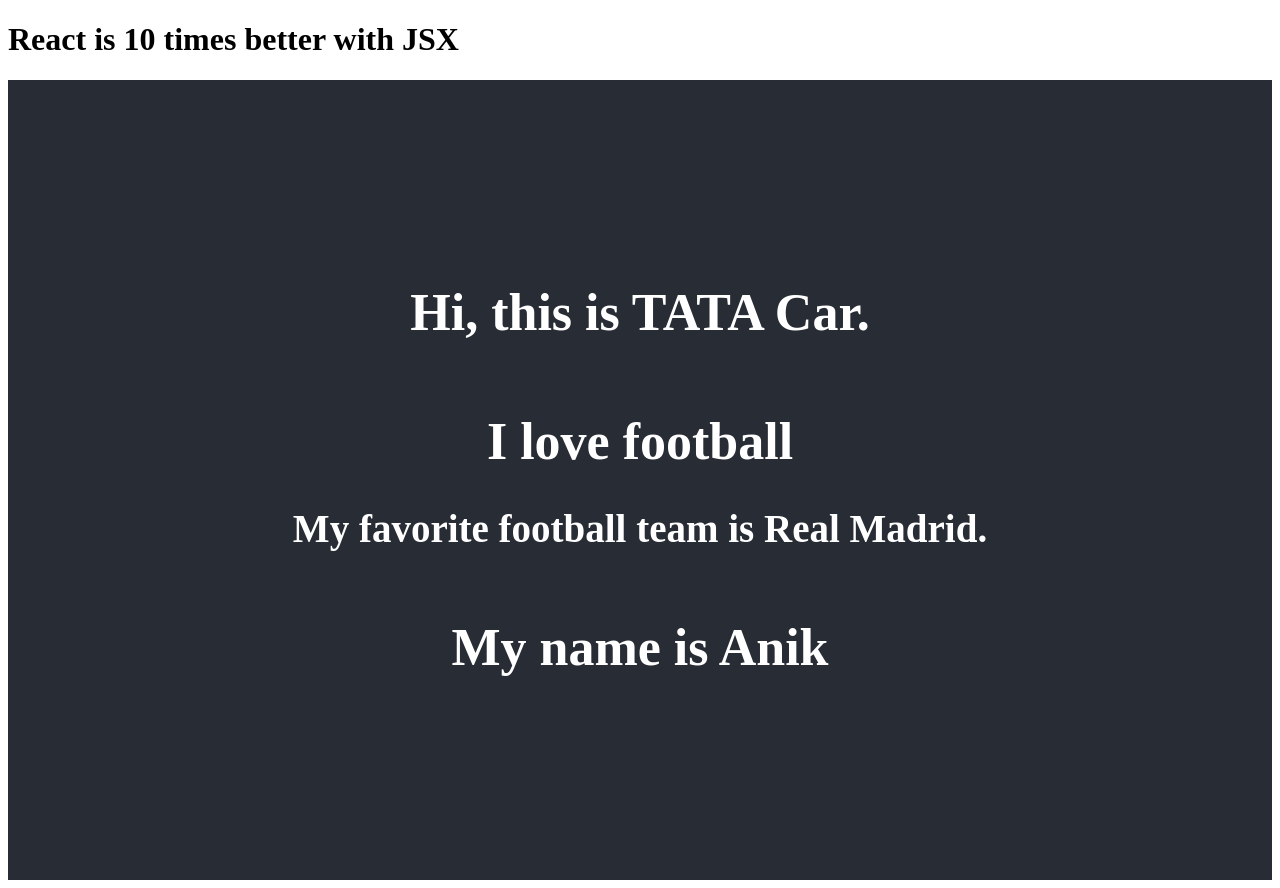
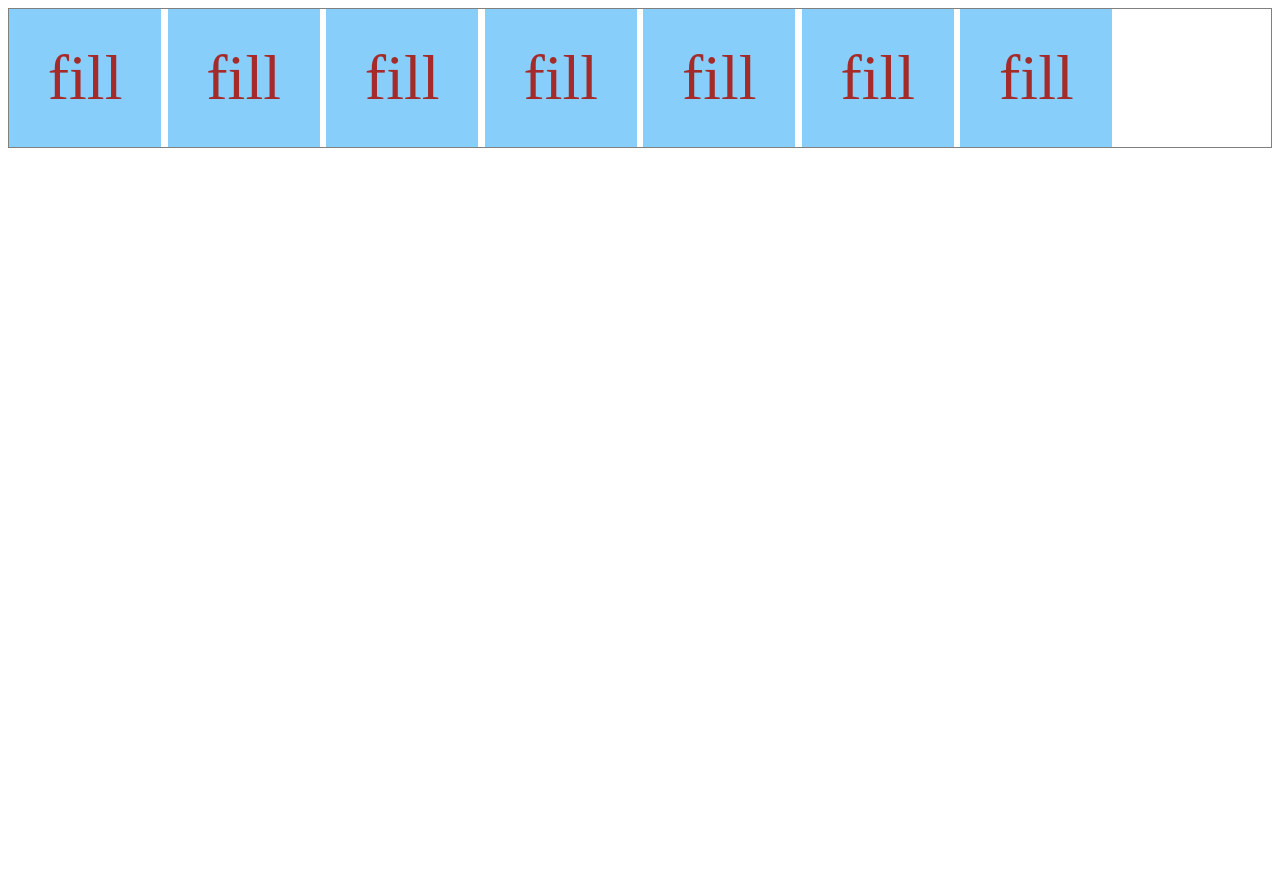
Before and after one commit to AnikBhadra/react101, a React (Vite) app: page / in a window 1280 px wide. After the commit the page ends 800 px from the top, so only its background shows below. Built offline with nearby package versions, Linux system fonts and the light colour scheme.

Commit message:
grid_auto_fill

```diff
--- a/Components/Car_class.jsx
+++ /dev/null
@@ -1,13 +0,0 @@
-import React, { Component } from 'react'
-
-export class Car_class extends Component {
-    render() {
-        return (
-            <div>
-                <h1>Hi, this is TATA Car.</h1>
-            </div>
-        )
-    }
-}
-
-export default Car_class
--- a/Components/Create_jsx.jsx
+++ /dev/null
@@ -1,12 +0,0 @@
-import React from 'react'
-
-
-function Create_jsx() {
-    return (
-        <div>
-            <h1>React is {5 + 5} times better with JSX</h1>
-        </div>
-    )
-}
-
-export default Create_jsx
--- a/Components/Football_function.jsx
+++ /dev/null
@@ -1,14 +0,0 @@
-import React, { Component } from 'react'
-
-export class Football_function extends Component {
-    render() {
-        return (
-            <div>
-                <h1>I love football</h1>
-                <h2>My favorite football team is Real Madrid.</h2>
-            </div>
-        )
-    }
-}
-
-export default Football_function
--- /dev/null
+++ b/Components/Grid_auto_fill.jsx
@@ -0,0 +1,19 @@
+import React from 'react'
+
+function Grid_auto_fill() {
+    return (
+        <div>
+            <div class="grid auto-fill">
+                <div>fill</div>
+                <div>fill</div>
+                <div>fill</div>
+                <div>fill</div>
+                <div>fill</div>
+                <div>fill</div>
+                <div>fill</div>
+            </div>
+        </div>
+    )
+}
+
+export default Grid_auto_fill
--- a/Components/Name.jsx
+++ /dev/null
@@ -1,12 +0,0 @@
-import React from 'react'
-
-function Library(props) {
-    const name = props.n;
-    return (
-        <div>
-            <h1>My name is {props.n}</h1>
-        </div>
-    )
-}
-
-export default Library
--- a/src/App.css
+++ b/src/App.css
@@ -1,14 +1,24 @@
-.App {
-  text-align: center;
+.grid {
+  display: grid;
+  border: 1px solid gray;
+  margin-bottom: 2px;
+  gap: 0.5vw;
 }
 
-.App-header {
-  background-color: #282c34;
-  min-height: 100vh;
-  display: flex;
-  flex-direction: column;
-  align-items: center;
-  justify-content: center;
-  font-size: calc(10px + 2vmin);
-  color: white;
+.auto-fill {
+  grid-template-columns: repeat(auto-fill, minmax(150px, 1fr));
+  color: brown;
 }
+
+.auto-fit {
+  grid-template-columns: repeat(auto-fit, minmax(150px, 1fr));
+  ;
+  color: green;
+}
+
+.grid>div {
+  background-color: lightskyblue;
+  text-align: center;
+  font-size: 5vw;
+  padding: 0.5em;
+}
--- a/src/App.jsx
+++ b/src/App.jsx
@@ -1,17 +1,11 @@
-import Car_class from '../Components/Car_class'
-import Football_function from '../Components/Football_function'
-import Name from '../Components/Name'
+import Grid_auto_fill from '../Components/Grid_auto_fill'
 import './App.css'
 
 function App() {
 
   return (
-    <div className="App">
-      <header className="App-header">
-        <Car_class />
-        <Football_function />
-        <Name n="Anik" />
-      </header>
+    <div >
+      <Grid_auto_fill />
     </div>
   )
 }
--- a/src/main.jsx
+++ b/src/main.jsx
@@ -1,12 +1,10 @@
 import React from 'react'
 import ReactDOM from 'react-dom/client'
-import Create_jsx from '../Components/Create_jsx'
 import App from './App'
 import './index.css'
 
 ReactDOM.createRoot(document.getElementById('root')).render(
   <>
-    <Create_jsx />
     <React.StrictMode>
       <App />
     </React.StrictMode>
```
